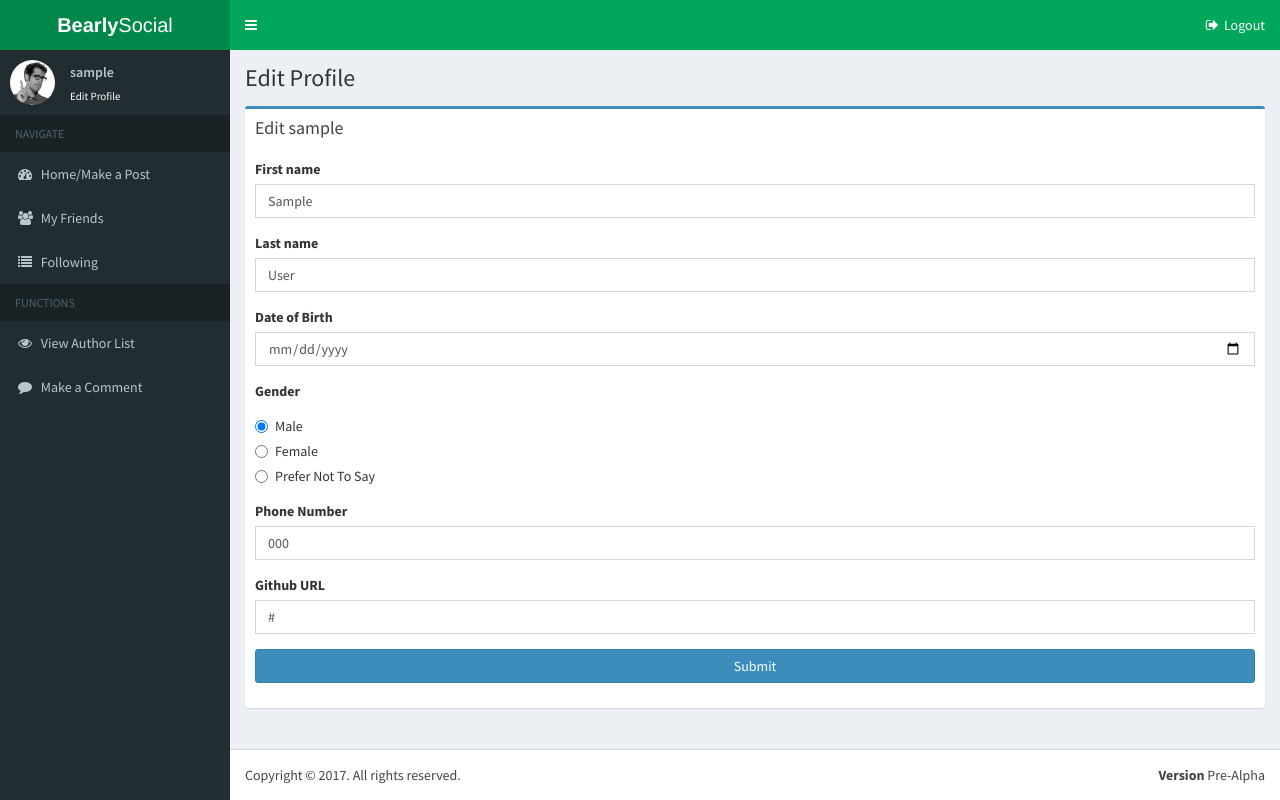
After one commit to genomaxx/404cmputProject, a Django app: page /a/edit/ in a window 1280 px wide. The commit adds this page. Run offline with Django 3.2, Linux system fonts and the light colour scheme; a user stored in the database is signed in; tables that the repository leaves empty hold one stand-in row (values such as "Sample post"); some libraries are stand-ins or nearby versions.

Commit message:
fixed some forms

```diff
--- a/social/author/models.py
+++ b/social/author/models.py
@@ -5,6 +5,13 @@ from django.conf import settings
 
 
 class Author(models.Model):
+
+    genderChoices = (
+        ('M', 'male'),
+        ('F', 'female'),
+        ('N', 'unknown')
+    )
+
     # This references the built-in django User object
     id = models.OneToOneField(
         User,
@@ -13,6 +20,12 @@ class Author(models.Model):
         on_delete=models.CASCADE
     )
     friend = models.ManyToManyField("self", related_name="friend", blank=True)
+    firstname = models.TextField(blank=True)
+    lastname = models.TextField(blank=True)
+    phone = models.TextField(blank=True)
+    dob = models.DateField(blank=True, null=True)
+    gender = models.CharField(max_length=1, choices=genderChoices, blank=True)
+    gitURL = models.TextField(blank=True)
 
     def __str__(self):
         return str(self.id)
--- /dev/null
+++ b/social/author/templates/author/edit.html
@@ -0,0 +1,87 @@
+{% extends "base_cp.html" %}
+{% load static %}
+{% block title %}Edit Profile in{% endblock %}
+
+{% block content %}
+  <div class="content-wrapper">
+    <!-- Content Header (Page header) -->
+    <section class="content-header">
+      <h1>
+        Edit Profile
+      </h1>
+    </section>
+
+    <!-- Main content -->
+    <section class="content">
+      <div class="row">
+        <div class="col-md-12">
+          <div class="box box-primary">
+            <div class="box-header">
+              <h3 class="box-title"> Edit {{request.user.username}}</h3>
+            </div>
+            <div class="box-body">
+                <form action="/a/edit_post/" method="POST">
+                {% csrf_token %}
+                  <div class="form-group">
+                  <label>First name</label>
+                  <input class="form-control" type="text" name="firstname" value="{{author.firstname}}">
+                  </div>
+
+                  <div class="form-group">
+                  <label>Last name</label>
+                  <input class="form-control" type="text" name="lastname" value="{{author.lastname}}">
+                  </div>
+
+                  <div class="form-group">
+                  <label>Date of Birth</label>
+                  <input class="form-control" type="date" name="dob" value="{{author.dob}}">
+                  </div>
+
+                  <div class="form-group">
+                  <label>Gender</label>
+                  <div class="radio">
+                    <label>
+                        <input type="radio" name="gender" value="M" {% if author.gender == 'M' %}checked{% endif %}> Male
+                    </label>
+                  </div>
+                  <div class="radio">
+                    <label>
+                        <input type="radio" name="gender" value="F" {% if author.gender == 'F' %}checked{% endif %}> Female
+                    </label>
+                  </div>
+                  <div class="radio">
+                    <label>
+                        <input type="radio" name="gender" value="N" {% if author.gender == 'N' %}checked{% endif %}> Prefer Not To Say
+                    </label>
+                  </div>
+                  </div>
+
+                 <div class="form-group">
+                  <label>Phone Number</label>
+                  <input class="form-control" type="tel" pattern='[\(]\d{3}[\)]\d{3}[\-]\d{4}' name='phone' value="{{author.phone}}">
+                  </div>
+
+                  <div class="form-group">
+                  <label>Github URL</label>
+                  <input class="form-control" type="url" name="gitURL" value="{{author.gitURL}}">
+                  </div>
+
+                  <div class="form-group">
+                        <button type="submit" class="btn btn-block btn-primary">Submit</button>
+                  </div>
+                </form>
+            </div>
+            <!-- /.box-body -->
+          </div>
+          <!-- /.box -->
+        </div>
+        <!-- /.col -->
+      </div>
+      <!-- /.row -->
+
+      <!-- row -->
+    </section>
+    <!-- /.content -->
+  </div>
+  <!-- /.content-wrapper -->
+{% endblock %}
--- a/social/author/templates/author/index.html
+++ b/social/author/templates/author/index.html
@@ -34,7 +34,7 @@
                         </select>
                     </div>
                     <div class="form-group">
-                        <input type="submit" class="btn btn-block btn-default btn-primary" value="Post" />
+                        <button type="submit" class="btn btn-block btn-primary">Post</button>
                     </div>
 			    </form>
             </div>
--- a/social/author/urls.py
+++ b/social/author/urls.py
@@ -4,5 +4,7 @@ from . import views
 urlpatterns = [
     url(r'^author_post/', views.author_post, name='author_post'),
     url(r'^profile/', views.profile, name='profile'),
+    url(r'^edit/', views.edit, name='edit'),
+    url(r'edit_post/', views.edit_post, name='edit_post'),
     url(r'^$', views.index, name='index'),
 ]
--- a/social/author/views.py
+++ b/social/author/views.py
@@ -84,7 +84,8 @@ def profile(request):
 
 @login_required(login_url='/edit/')
 def edit(request):
-    return render(request, 'author/edit.html')
+    authorContext = Author.objects.get(id=request.user)
+    return render(request, 'author/edit.html', {'author':authorContext})
 
 
 @login_required(login_url='/edit_post/')
@@ -104,12 +105,12 @@ def edit_post(request):
 
 
     try:
-        authorContext.firstname = request.POST['firstname']
-        authorContext.lastname = request.POST['lastname']
-        authorContext.phone = request.POST['phone']
-        authorContext.dob = request.POST['dob']
-        authorContext.gender = request.POST['gender']
-        authorContext.gitURL = request.POST['gitURL']
+        authorContext.firstname = editForm.cleaned_data['firstname']
+        authorContext.lastname = editForm.cleaned_data['lastname']
+        authorContext.phone = editForm.cleaned_data['phone']
+        authorContext.dob = editForm.cleaned_data['dob']
+        authorContext.gender = editForm.cleaned_data['gender']
+        authorContext.gitURL = editForm.cleaned_data['gitURL']
 
         authorContext.save()
 
--- a/social/social/templates/includes/navigation.html
+++ b/social/social/templates/includes/navigation.html
@@ -1,6 +1,6 @@
   <header class="main-header">
     <!-- Logo -->
-    <a href="#" class="logo">
+    <a href="/a/" class="logo">
       <!-- mini logo for sidebar mini 50x50 pixels -->
       <span class="logo-mini"><b>B</b>So</span>
       <!-- logo for regular state and mobile devices -->
@@ -32,15 +32,15 @@
           <img src="/static/img/user2-160x160.jpg" class="img-circle" alt="User Image">
         </div>
         <div class="pull-left info">
-          <p> {{request.user.username}}</p>
-          <a href="#"> Edit Profile</a>
+          <p><a href="/a/profile/">{{request.user.username}}</a></p>
+          <a href="/a/edit/"> Edit Profile</a>
         </div>
       </div>
       <!-- sidebar menu: : style can be found in sidebar.less -->
       <ul class="sidebar-menu">
         <li class="header">NAVIGATE</li>
 	    <li>
-          <a href="#">
+          <a href="/a/">
             <i class="fa fa-dashboard"></i> <span>Home/Make a Post</span>
           </a>
         </li>
```
Also changed, not shown: social/author/forms.py (+8 -2 lines), social/author/templates/author/profile.html (+76 -30 lines), social/author/migrations/0001_initial.py (added), social/author/migrations/0002_auto_20170310_0720.py (deleted), social/author/migrations/__init__.py (added), social/comment/migrations/0001_initial.py (added), social/comment/migrations/__init__.py (added), social/post/migrations/0001_initial.py (added), social/post/migrations/__init__.py (added).
